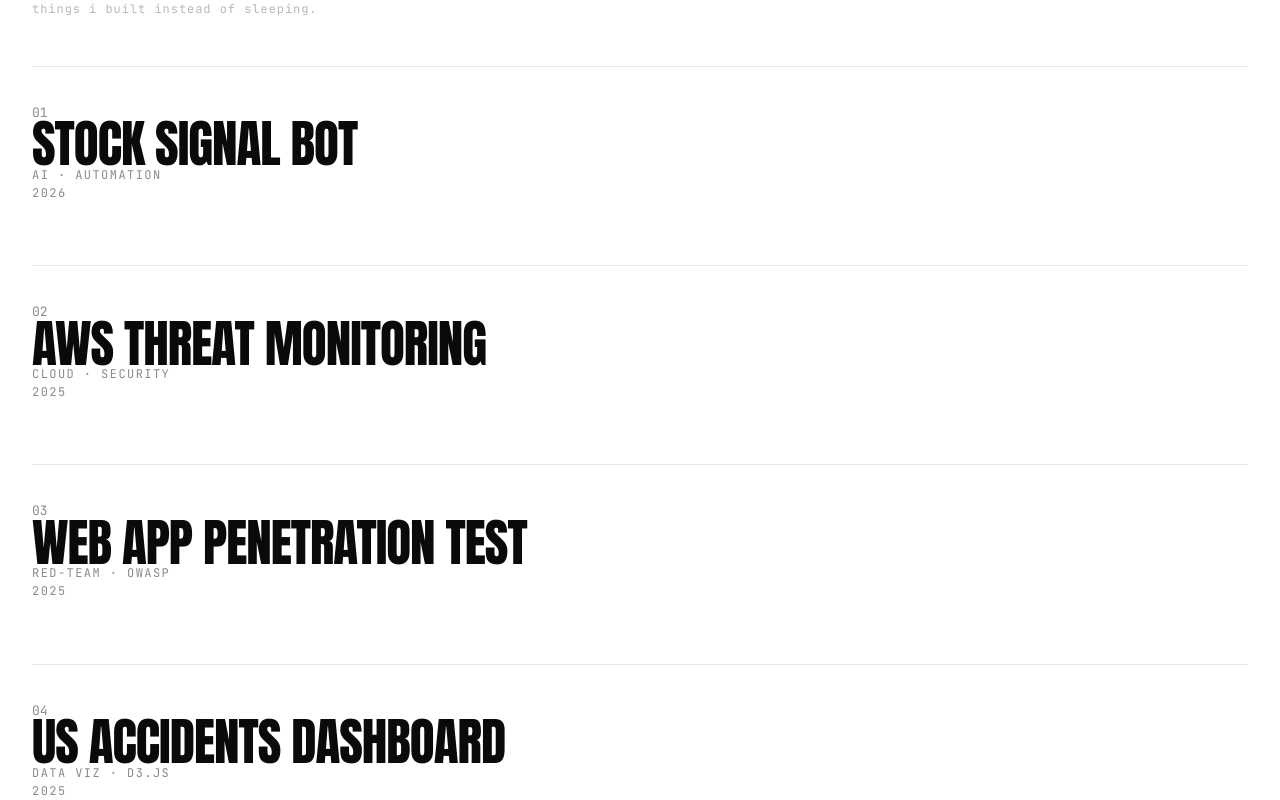
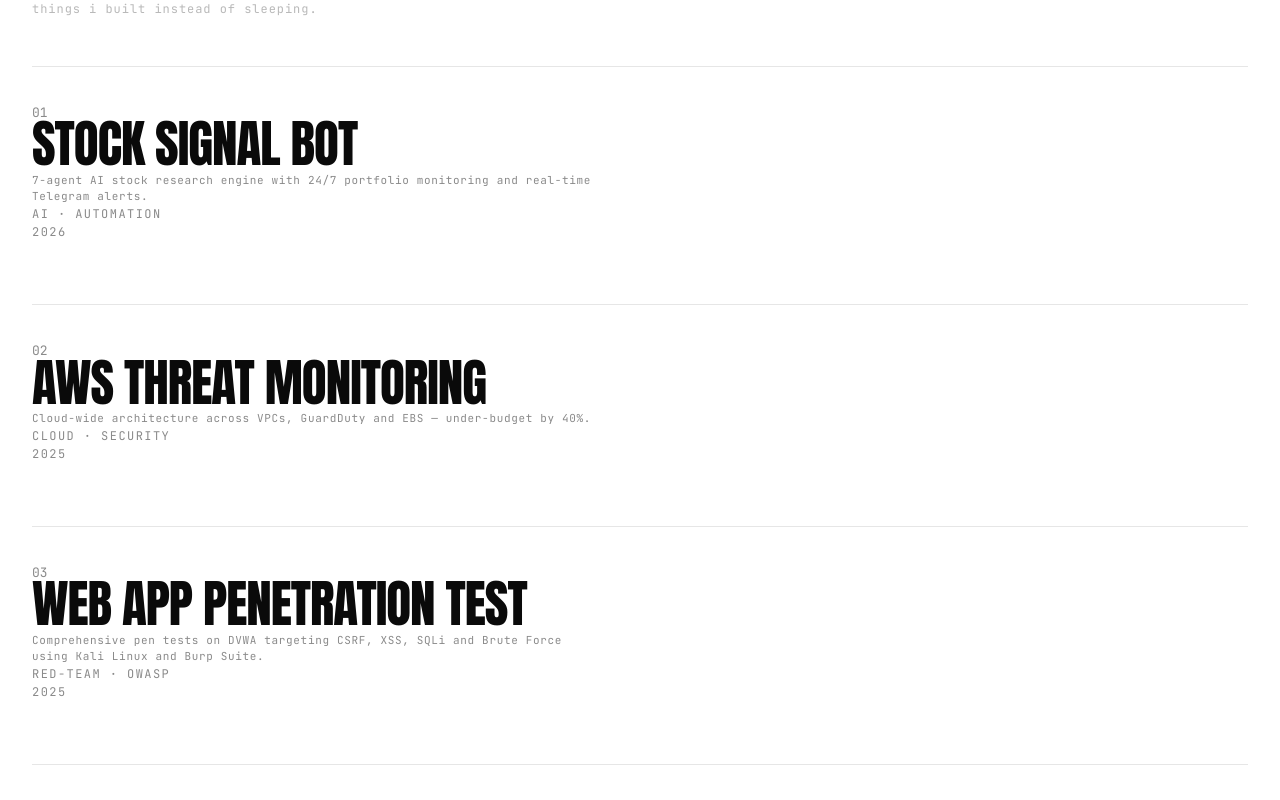
Before and after one commit to Prudhvivarma0/notprudhvisserver, a Next.js app: page / in a window 1280 px wide. Shown: the part 2240-3040 px from the top of the page. Built offline with nearby package versions, Linux system fonts and the light colour scheme.

Commit message:
feat: show project description under each title in work list

```diff
--- a/components/v3/WorkList.tsx
+++ b/components/v3/WorkList.tsx
@@ -87,7 +87,10 @@ export function WorkList({ projects = DEFAULT_PROJECTS }: { projects?: Project[]
           >
             <div className="v3-row-bg" />
             <div className="v3-mono v3-row-num" style={{ fontSize: 13, color: "var(--mute)" }}>{p.n}</div>
-            <div className="v3-display" style={{ fontSize: "clamp(28px, 4vw, 64px)" }}>{p.title}</div>
+            <div>
+              <div className="v3-display" style={{ fontSize: "clamp(28px, 4vw, 64px)" }}>{p.title}</div>
+              <div className="v3-mono" style={{ fontSize: 11, color: "var(--mute)", letterSpacing: "0.06em", marginTop: 6, maxWidth: 560 }}>{p.desc}</div>
+            </div>
             <div className="v3-mono v3-row-meta" style={{ fontSize: 12, textTransform: "uppercase", letterSpacing: "0.12em", color: "var(--mute)" }}>
               {p.meta}<br />{p.year}
             </div>
```
